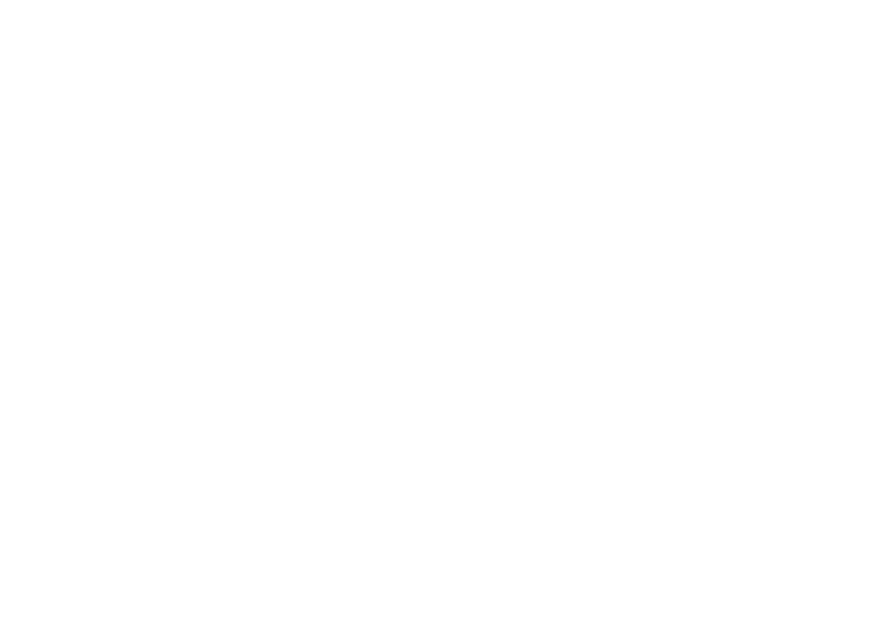
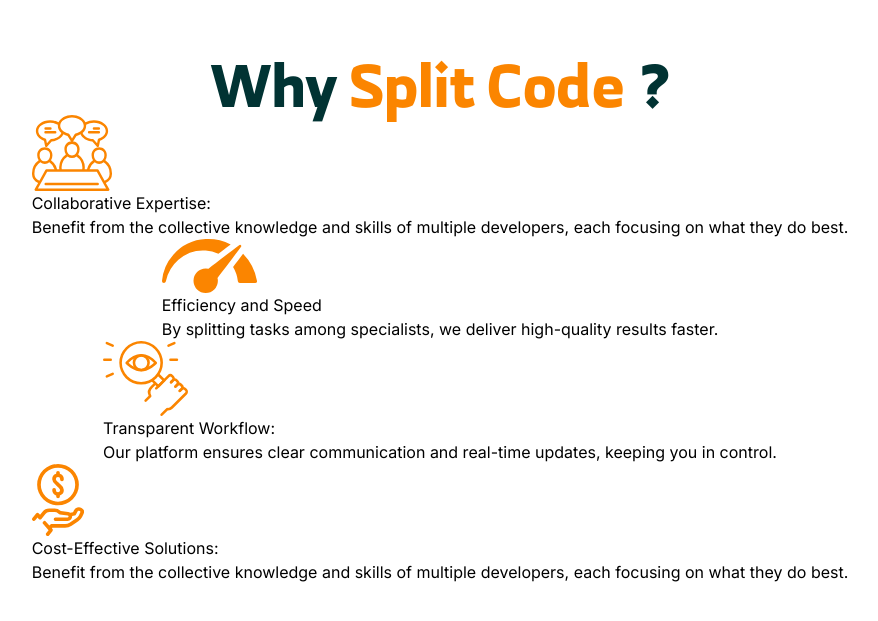
Before and after one commit to M7zain/split-code, a Next.js app: page / in a window 1280 px wide. Shown: the part 3194-3815 px from the top of the page, without its empty margins (200-1078 px from the left). Before the commit the page ends 3105 px from the top, so only its background shows below. Built offline with nearby package versions, Linux system fonts and the light colour scheme.

Commit message:
added Why section to page.tsx

```diff
--- a/src/app/page.tsx
+++ b/src/app/page.tsx
@@ -1,6 +1,7 @@
 import Hero from "@/app/Sections/Hero";
 import About from "./Sections/About";
 import How from "./Sections/How";
+import Why from "./Sections/Why";
 
 export default function Home() {
   return (
@@ -9,6 +10,7 @@
         <Hero/>
         <About/>
         <How/>
+        <Why/>
 
 
     </main>
```
